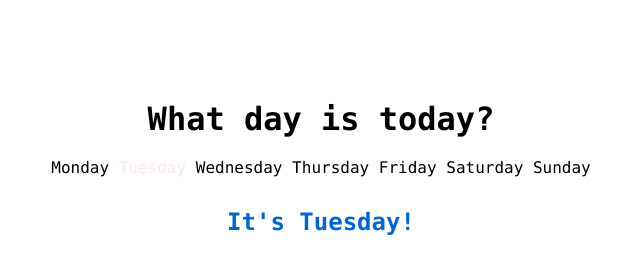
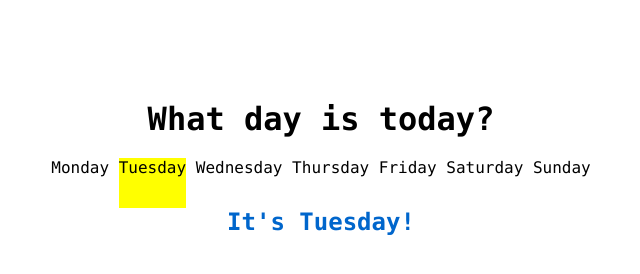
Before and after one commit to jenny7chen/Web_Challenge_180, a plain HTML site: page practice_6_day_tracker/index.html in a window 1280 px wide. Shown: the whole page, without its empty margins (319-959 px from the left). Drawn offline with nearby package versions, Linux system fonts and the light colour scheme.

Commit message:
use addClass to add new style

```diff
--- a/practice_6_day_tracker/script.js
+++ b/practice_6_day_tracker/script.js
@@ -10,7 +10,7 @@ function resetDayColor(){
 function setTodayColor(){
   var date = new Date();
   var weekday = date.getDay();
-  $("#" + weekday).css("color", "#ffe6f2");
+  $("#" + weekday).addClass("today");
   var todayText = $("#" + weekday).text();
   $("#result").text("It's " + todayText + "!");
 }
--- a/practice_6_day_tracker/style.css
+++ b/practice_6_day_tracker/style.css
@@ -26,3 +26,7 @@ h1{
 #result{
   color: #0066cc;
 }
+
+.today{
+  background-color: yellow;
+}
```
